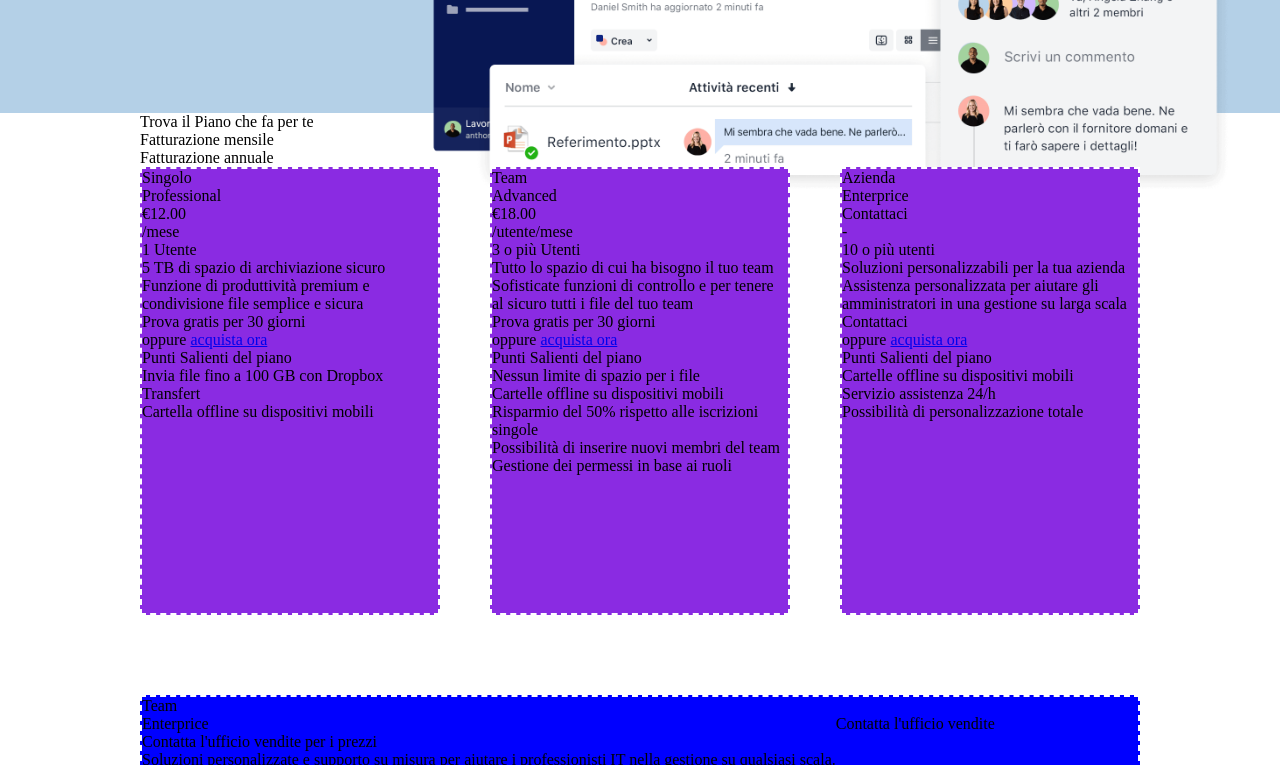
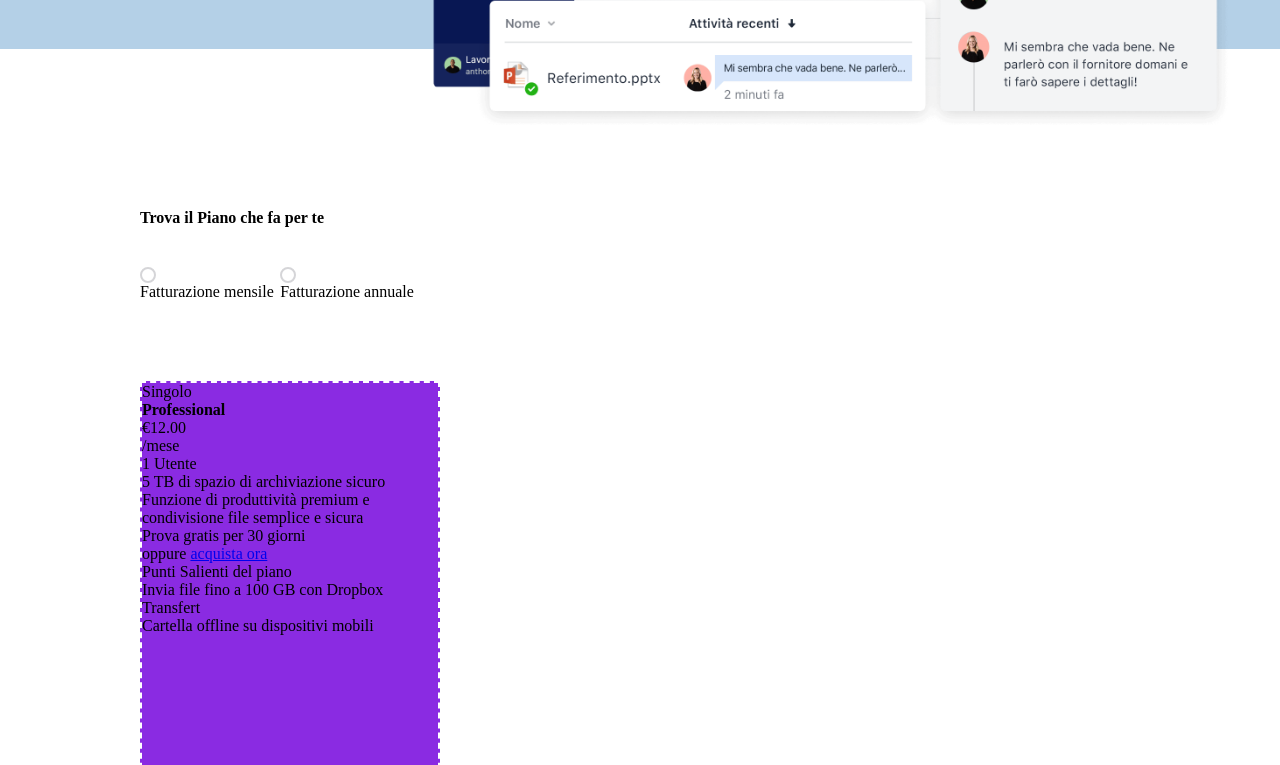
Before and after one commit to CarloColletti/htmlcss-dropbox, a plain HTML site: page index.html in a window 1280 px wide. Shown: the part 750-1515 px from the top of the page. Drawn offline with Linux system fonts and the light colour scheme.

Commit message:
piccole modifiche + radio funzionanti

```diff
--- a/css/style.css
+++ b/css/style.css
@@ -1,4 +1,8 @@
 /* general */
+h1,h2,h3,h4{
+	font-weight: bolder;
+
+}
 ul li {
 	list-style-type: none;
 	display: inline-block;
@@ -7,6 +11,13 @@
 ul li a{
 	color: inherit;
 	text-decoration: none;
+}
+section{
+	margin-bottom: 10rem;
+}
+
+.h2-section{
+	font-size: 3rem;
 }
 
 /* header  */
@@ -18,6 +29,7 @@
 	min-height: 80px;
 	background-color: white;
 }
+
 
 .header-nav {
 	display: flex;
@@ -48,26 +60,52 @@
 
 .jumbotron h1{
 	font-size: 6rem;
-	margin-bottom: 4rem;
 	width: 100%;
 }
 
-.row-container{
+/* .row-container{
 	display: flex;
-}
+} */
 
 .jumbotron>.big-container{
 	position: relative;
 	top: 5rem;
 }
 
+/* radio settings */
+.radio-container{
+	display: flex;
+	align-items: center;
+	margin-top: 2.5rem;
+
+}
+.radio-container>div{
+	margin-right: 0.4rem;
+}
+
+
+.radio-container>span {
+	margin-right: 4rem;
+}
+
+.radio-container>div:hover {
+	border: 4px solid #0061ff;
+
+}
+
+.radio{
+	width: 1rem;
+	height: 1rem;
+	border: 2px solid #d5d5d8;
+	border-radius: 50%;
+}
 
 
 
 /* piano business */
 
 .main-pack{
-	display: flex;
+	padding-top: 5rem;
 	flex-wrap: wrap;
 	justify-content: space-between;
 	row-gap: 30px;
```
